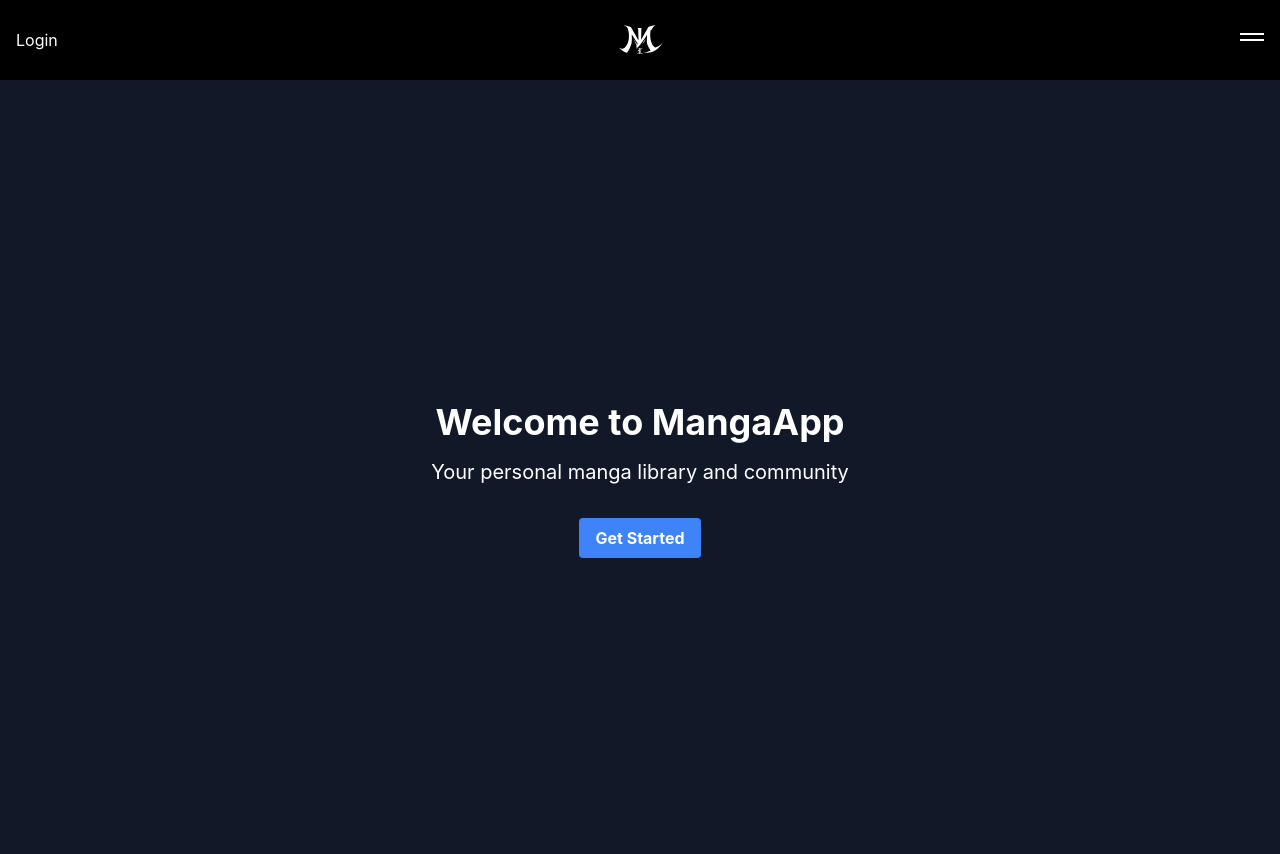
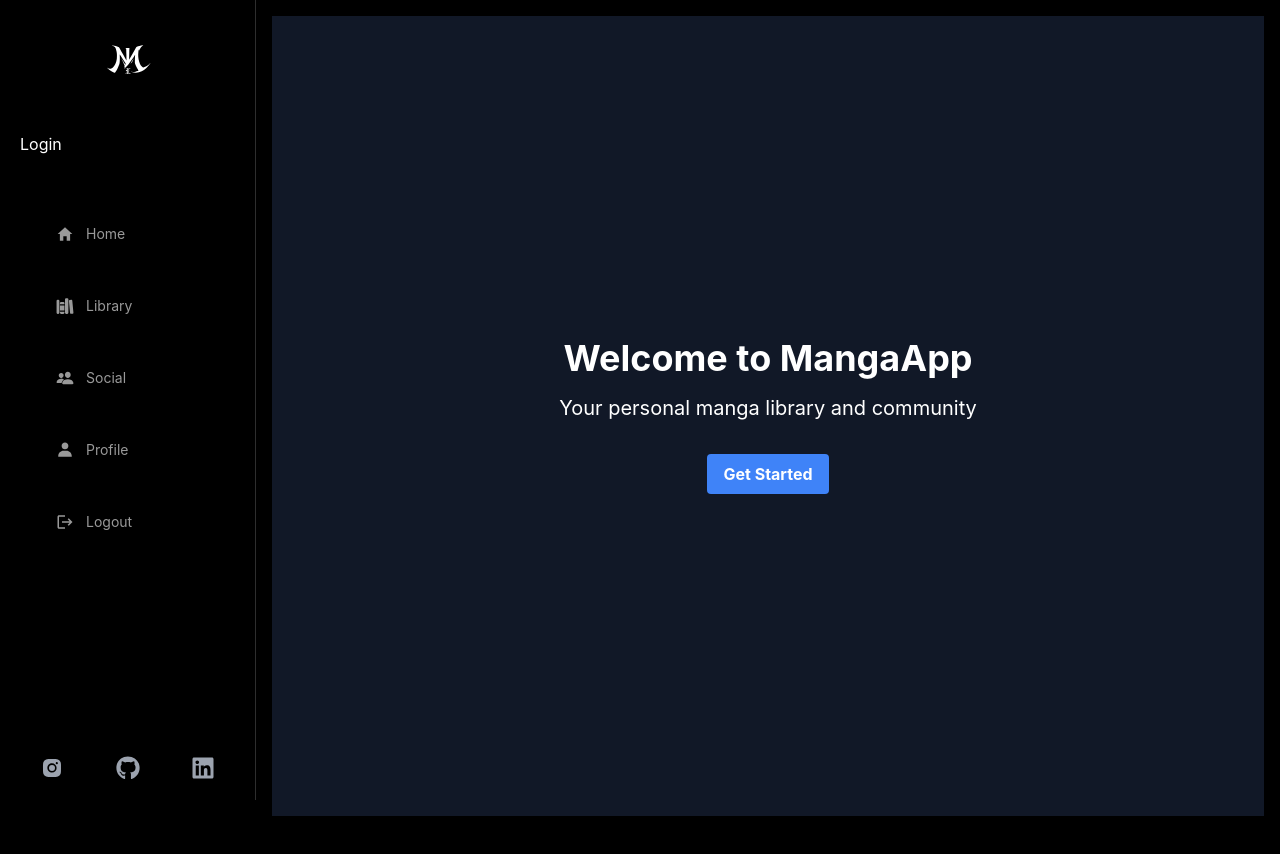
Before and after one commit to MoriFGC/Mangaist-main, a React (Vite) app in the folder FrontEnd/: page / in a window 1280 px wide. Shown: the top 854 px of the page. After the commit the page ends 832 px from the top, so only its background shows below. Built offline with nearby package versions, Linux system fonts and the light colour scheme.

Commit message:
sidebar + aggiunte nav

```diff
--- a/FrontEnd/src/App.jsx
+++ b/FrontEnd/src/App.jsx
@@ -18,7 +18,7 @@ function App() {
 
   return (
     <Router>
-      <Nav />
+      <Nav>
         <Routes>
           {/* TO DO SISTEMARE FIRSTPAGE */}
           <Route path="/" element={<FirstPage />} />
@@ -31,6 +31,7 @@ function App() {
           <Route path="/panel/:id" element={<SinglePanel />} />
           <Route path="/users" element={<AllUsers />} />
         </Routes>
+        </Nav>
     </Router>
   );
 }
--- /dev/null
+++ b/FrontEnd/src/components/Nav&Footer/MobileNav.jsx
@@ -0,0 +1,67 @@
+// Componente MobileNav
+const MobileNav = ({ userData, navItems, socialItems, location }) => {
+    const [isMenuOpen, setIsMenuOpen] = useState(false);
+
+    const toggleMenu = () => setIsMenuOpen(!isMenuOpen);
+
+    return (
+      <header className="relative w-full bg-gray-900">
+        <nav className="relative h-20 mx-auto max-w-7xl flex justify-between items-center px-4">
+          <div className="order-1">
+            {userData ? <DropdownProfile userData={userData} /> : <LoginButton />}
+          </div>
+          <div className="order-2 absolute left-1/2 transform -translate-x-1/2">
+            <Link to='/home'>
+              <img src={logo} alt="logo" className="w-20" />
+            </Link>
+          </div>
+          <div className="order-3">
+            <button
+              onClick={toggleMenu}
+              className="text-white focus:outline-none w-6 h-6 relative"
+            >
+              <motion.div
+                animate={isMenuOpen ? { rotate: 45, y: 6 } : { rotate: 0, y: 0 }}
+                className="w-6 h-0.5 bg-white absolute top-2"
+              />
+              <motion.div
+                animate={isMenuOpen ? { rotate: -45 } : { rotate: 0 }}
+                className="w-6 h-0.5 bg-white absolute bottom-2"
+              />
+            </button>
+          </div>
+        </nav>
+        <AnimatePresence>
+          {isMenuOpen && (
+            <motion.div
+              initial={{ opacity: 0, height: 0 }}
+              animate={{ opacity: 1, height: "auto" }}
+              exit={{ opacity: 0, height: 0 }}
+              transition={{ duration: 0.3 }}
+              className="bg-gray-900 overflow-hidden"
+            >
+              {navItems.map((item, index) => (
+                <NavItem
+                  key={index}
+                  href={item.href}
+                  icon={item.icon}
+                  name={item.name}
+                  isActive={location.pathname === item.href}
+                  onClick={() => setIsMenuOpen(false)}
+                />
+              ))}
+              <ul className="flex justify-center space-x-4 py-4">
+                {socialItems.map((item, index) => (
+                  <li key={index}>
+                    <a href={item.href} target="_blank" rel="noopener noreferrer">
+                      <item.icon className="text-2xl text-gray-400 hover:text-white" />
+                    </a>
+                  </li>
+                ))}
+              </ul>
+            </motion.div>
+          )}
+        </AnimatePresence>
+      </header>
+    );
+  };
--- a/FrontEnd/src/components/Nav&Footer/Nav.jsx
+++ b/FrontEnd/src/components/Nav&Footer/Nav.jsx
@@ -1,4 +1,4 @@
-import React, { useEffect, useState } from "react";
+import React, { useState, useEffect } from "react";
 import { Link, useLocation } from "react-router-dom";
 import { motion, AnimatePresence } from "framer-motion";
 import logo from "../../assets/mori3.svg";
@@ -9,25 +9,170 @@ import { IoMdHome } from "react-icons/io";
 import { IoLibrary, IoPeople } from "react-icons/io5";
 import { BiLogoInstagramAlt } from "react-icons/bi";
 import { FaLinkedin, FaGithub } from "react-icons/fa";
+import { BiSolidUser } from "react-icons/bi";
 import { getUserById } from "../../services/api";
+import { MdLogout } from "react-icons/md";
 
-export default function Nav() {
-  const { user: auth0User, isAuthenticated, isLoading } = useAuth0();
+// Componente NavItem per rendere il codice più DRY
+const NavItem = ({ href, icon: Icon, name, isActive, onClick }) => {
+  const content = (
+    <>
+      {Icon && <Icon className="mr-3 text-lg" />}
+      {name}
+    </>
+  );
+
+  if (href) {
+    return (
+      <Link
+        to={href}
+        className={`flex items-center text-sm py-4 px-4 m-5 rounded-lg ${
+          isActive ? "bg-button-bg text-white" : "text-text"
+        }`}
+        onClick={onClick}
+      >
+        {content}
+      </Link>
+    );
+  } else {
+    return (
+      <button
+        className={`flex items-center text-sm py-4 px-4 m-5 rounded-lg ${
+          isActive ? "bg-button-bg text-white" : "text-text"
+        }`}
+        onClick={onClick}
+      >
+        {content}
+      </button>
+    );
+  }
+};
+
+// Componente Sidebar
+const Sidebar = ({ userData, navItems, socialItems, location }) => (
+  <div className="fixed left-0 top-0 h-full w-64 text-white p-5 flex flex-col border-r border-r-text/30">
+    <div className="mb-8">
+      <img src={logo} alt="logo" className="w-20 mx-auto" />
+    </div>
+    <div className="mb-8">
+      {userData ? (
+        <DropdownProfile userData={userData} />
+      ) : (
+        <LoginButton />
+      )}
+    </div>
+    <nav className="flex-grow">
+      {navItems.map((item, index) => (
+        <NavItem
+          key={index}
+          href={item.href}
+          icon={item.icon}
+          name={item.name}
+          isActive={location.pathname === item.href}
+        />
+      ))}
+    </nav>
+    <div className="mt-auto">
+      <ul className="flex justify-between px-5 text-gray-400">
+        {socialItems.map((item, index) => (
+          <li key={index}>
+            <a href={item.href} target="_blank" rel="noopener noreferrer">
+              <item.icon className="text-2xl hover:text-white" />
+            </a>
+          </li>
+        ))}
+      </ul>
+    </div>
+  </div>
+);
+
+// Componente MobileNav
+const MobileNav = ({ userData, navItems, socialItems, location }) => {
+  const [isMenuOpen, setIsMenuOpen] = useState(false);
+
+  const toggleMenu = () => setIsMenuOpen(!isMenuOpen);
+
+  return (
+    <header className="relative w-full">
+      <nav className="relative h-20 mx-auto max-w-7xl flex justify-between items-center px-4">
+        {/* Profilo */}
+        <div className="order-1">
+          {userData ? <DropdownProfile userData={userData} /> : <LoginButton />}
+        </div>
+        {/* Logo */}
+        <div className="order-2 absolute left-1/2 transform -translate-x-1/2">
+          <Link to='/home'>
+            <img src={logo} alt="logo" className="w-20" />
+          </Link>
+        </div>
+        {/* Toogle Menu */}
+        <div className="order-3">
+          <button
+            onClick={toggleMenu}
+            className="text-white focus:outline-none w-6 h-6 relative"
+          >
+            <motion.div
+              animate={isMenuOpen ? { rotate: 45, y: 6 } : { rotate: 0, y: 0 }}
+              className="w-6 h-0.5 bg-white absolute top-2"
+            />
+            <motion.div
+              animate={isMenuOpen ? { rotate: -45 } : { rotate: 0 }}
+              className="w-6 h-0.5 bg-white absolute bottom-2"
+            />
+          </button>
+        </div>
+      </nav>
+      <AnimatePresence>
+        {isMenuOpen && (
+          <motion.div
+            initial={{ opacity: 0, height: 0 }}
+            animate={{ opacity: 1, height: "auto" }}
+            exit={{ opacity: 0, height: 0 }}
+            transition={{ duration: 0.3 }}
+            className="overflow-hidden"
+          >
+            {navItems.map((item, index) => (
+              <NavItem
+                key={index}
+                href={item.href}
+                icon={item.icon}
+                name={item.name}
+                isActive={location.pathname === item.href}
+                onClick={() => {
+                  setIsMenuOpen(false);
+                  if (item.onClick) item.onClick();  // Aggiungi questa condizione
+                }}
+              />
+            ))}
+            <ul className="flex justify-around gap-4 py-4 px-4 m-5 mt-10">
+              {socialItems.map((item, index) => (
+                <li key={index}>
+                  <a href={item.href} target="_blank" rel="noopener noreferrer">
+                    <item.icon className="text-xl text-text hover:text-white" />
+                  </a>
+                </li>
+              ))}
+            </ul>
+          </motion.div>
+        )}
+      </AnimatePresence>
+    </header>
+  );
+};
+
+export default function Nav({ children }) {
+  const { user: auth0User, isAuthenticated, logout } = useAuth0();
   const [userData, setUserData] = useState(null);
-  const [isMenuOpen, setIsMenuOpen] = useState(false);
   const location = useLocation();
-  const { user } = useAuth0();
 
   useEffect(() => {
     const fetchUserData = async () => {
       if (isAuthenticated && auth0User) {
         try {
           const storedUserData = JSON.parse(localStorage.getItem("userData"));
-          console.log(storedUserData);
           if (storedUserData && storedUserData.id) {
             const response = await getUserById(storedUserData.id);
             setUserData(response.data);
-            console.log(userData);
           }
         } catch (error) {
           console.error("Error fetching user data:", error);
@@ -38,113 +183,55 @@ export default function Nav() {
     fetchUserData();
   }, [isAuthenticated, auth0User]);
 
+  const handleLogout = () => {
+    localStorage.removeItem("userData");
+    localStorage.removeItem("token");
+    logout({ returnTo: window.location.origin });
+  };
 
   const navItems = [
     { name: "Home", href: "/home", icon: IoMdHome },
     { name: "Library", href: "/library", icon: IoLibrary },
     { name: "Social", href: "/users", icon: IoPeople },
+    { name: "Profile",  href: `/profile/${userData?._id}`, icon: BiSolidUser  },
+    { name: "Logout", onClick: handleLogout, icon: MdLogout },
+  ];
+  const socialItems = [
+    { name: "Instagram", href: "https://www.instagram.com/abdul.jsx", icon: BiLogoInstagramAlt },
+    { name: "GitHub", href: "https://github.com/MoriFGC", icon: FaGithub },
+    { name: "LinkedIn", href: "https://www.linkedin.com/in/abd-elrahman-mohamed-44278a30b/", icon: FaLinkedin },
   ];
 
-  const socialItems = [
-    { name: "Instagram", href: "https://www.instagram.com/abdul.jsx?igsh=MWh3N3dpMTByZnlybg%3D%3D&utm_source=qr", icon: BiLogoInstagramAlt },
-    { name: "GitHub", href: "https://github.com/MoriFGC", icon: FaGithub },
-    { name: "Linkedin", href: "https://www.linkedin.com/in/abd-elrahman-mohamed-44278a30b/", icon: FaLinkedin },
-  ];
 
-  const toggleMenu = () => {
-    setIsMenuOpen(!isMenuOpen);
-  };
+  return (
+    <div className="flex flex-col md:flex-row">
+      {/* Sidebar (visibile da 810px in su) */}
+      <div className="hidden md:block w-64 fixed h-full">
+        <Sidebar
+          userData={userData || auth0User}
+          navItems={navItems}
+          socialItems={socialItems}
+          location={location}
+        />
+      </div>
 
-  // Varianti per l'animazione dell'hamburger menu
-  const topLineVariants = {
-    closed: { rotate: 0, y: 0 },
-    open: { rotate: 50, y: 6 }
-  };
-
-  const bottomLineVariants = {
-    closed: { rotate: 0, y: 0 },
-    open: { rotate: -50,}
-  };
-  return (
-    <header className="relative w-full">
-      <div className="absolute inset-0 bg-transparent bg-opacity-70 backdrop-blur-md"></div>
-
-      <nav className="relative h-20 mx-auto max-w-7xl flex justify-between items-center px-4">
-        {/* Immagine profilo a sinistra */}
-        <div className="order-1">
-          {user ? <DropdownProfile userData={userData || auth0User} /> : <LoginButton />}
+      {/* Contenitore principale */}
+      <div className="flex-1 md:ml-64">
+        {/* Navigazione mobile (visibile fino a 809px) */}
+        <div className="md:hidden">
+          <MobileNav
+            userData={userData || auth0User}
+            navItems={navItems}
+            socialItems={socialItems}
+            location={location}
+          />
         </div>
 
-        {/* Logo al centro */}
-        <div className="order-2 absolute left-1/2 transform -translate-x-1/2">
-        <Link to='/home'>
-          <img src={logo} alt="logo" className="w-20" />
-        </Link>
-        </div>
-
-        {/* Hamburger menu a destra */}
-        <div className="order-3">
-        <button
-          onClick={toggleMenu}
-          className="text-white focus:outline-none w-6 h-6 relative"
-        >
-          <motion.div
-            variants={topLineVariants}
-            initial="closed"
-            animate={isMenuOpen ? "open" : "closed"}
-            transition={{ duration: 0.5 }}
-            className="w-6 h-0.5 bg-white absolute top-2"
-          ></motion.div>
-          <motion.div
-            variants={bottomLineVariants}
-            initial="closed"
-            animate={isMenuOpen ? "open" : "closed"}
-            transition={{ duration: 0.5 }}
-            className="w-6 h-0.5 bg-white absolute bottom-2"
-          ></motion.div>
-        </button>
+        {/* Outlet per il contenuto delle pagine */}
+        <main className="p-4">
+          {children}
+        </main>
       </div>
-
-        {/* Menu espanso */}
-        <AnimatePresence>
-          {isMenuOpen && (
-            <motion.div
-              initial={{ opacity: 0, height: 0}}
-              animate={{ opacity: 1, height: "auto" }}
-              exit={{ opacity: 0, height: 0 }}
-              transition={{ duration: 0.5, ease: 'easeInOut' }}
-              className="absolute top-full left-0 right-0 bg-black overflow-hidden p-3" //todo coprire l'intera viewport
-            >
-              {navItems.map((item, index) => (
-                <div className="bg-black p-3"
-                 key={index}
-                 >
-                  <Link
-
-                    to={item.href}
-                    className={`flex items-center text-sm py-4 px-4 rounded-lg ${
-                      location.pathname === item.href ? "bg-button-bg text-white" : "text-text"
-                    }`}
-                    onClick={() => setIsMenuOpen(false)}
-                  >
-                    {item.icon && <item.icon className="mr-2" />}
-                    {item.name}
-                  </Link>
-                </div>
-              ))}
-              <ul className="flex text-[#999999] justify-between mt-10 text-lg p-7">
-                {socialItems.map((item, index) => (
-                    <li
-                     key={index}
-                      >
-                        <a href={item.href} alt={item.name} >{item.icon && <item.icon className="" />}</a>
-                    </li>
-                  ))}
-              </ul>
-            </motion.div>
-          )}
-        </AnimatePresence>
-      </nav>
-    </header>
+    </div>
   );
 }
--- /dev/null
+++ b/FrontEnd/src/components/Nav&Footer/Sidebar.jsx
@@ -0,0 +1,38 @@
+// Componente Sidebar
+export default function Sidebar  ({ userData, navItems, socialItems, location }){
+
+    <div className="fixed left-0 top-0 h-full w-64 bg-gray-900 text-white p-5 flex flex-col">
+      <div className="mb-8">
+        <img src={logo} alt="logo" className="w-20 mx-auto" />
+      </div>
+      <div className="mb-8">
+        {userData ? (
+          <DropdownProfile userData={userData} />
+        ) : (
+          <LoginButton />
+        )}
+      </div>
+      <nav className="flex-grow">
+        {navItems.map((item, index) => (
+          <NavItem
+            key={index}
+            href={item.href}
+            icon={item.icon}
+            name={item.name}
+            isActive={location.pathname === item.href}
+          />
+        ))}
+      </nav>
+      <div className="mt-auto">
+        <ul className="flex justify-between text-gray-400">
+          {socialItems.map((item, index) => (
+            <li key={index}>
+              <a href={item.href} target="_blank" rel="noopener noreferrer">
+                <item.icon className="text-2xl hover:text-white" />
+              </a>
+            </li>
+          ))}
+        </ul>
+      </div>
+    </div>
+  };
--- a/FrontEnd/src/pages/Profile.jsx
+++ b/FrontEnd/src/pages/Profile.jsx
@@ -106,7 +106,7 @@ const Profile = () => {
       initial={{ opacity: 0 }}
       animate={{ opacity: 1 }}
       exit={{ opacity: 0 }}
-      className="text-white p-4"
+      className="text-white"
     >
       {/* Sezione del profilo */}
       <h1 className="text-2xl font-bold mb-4">Profile</h1>
```
